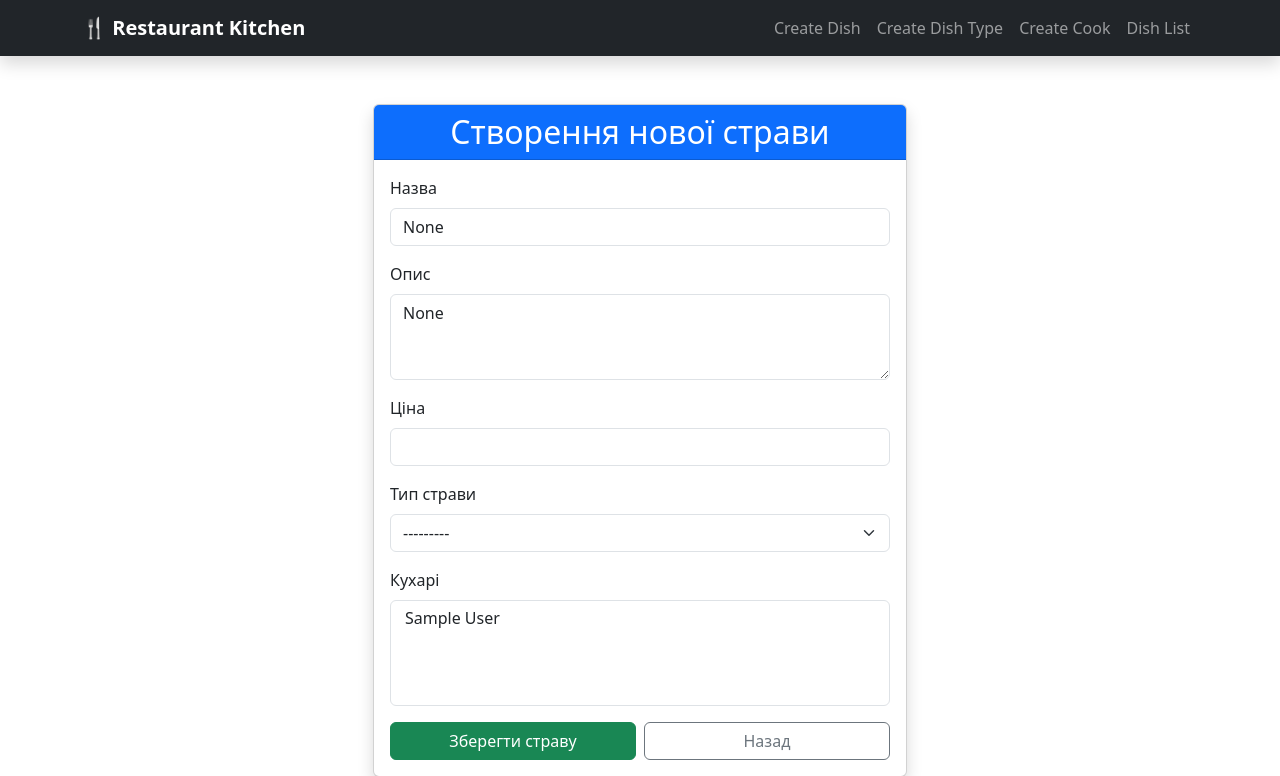
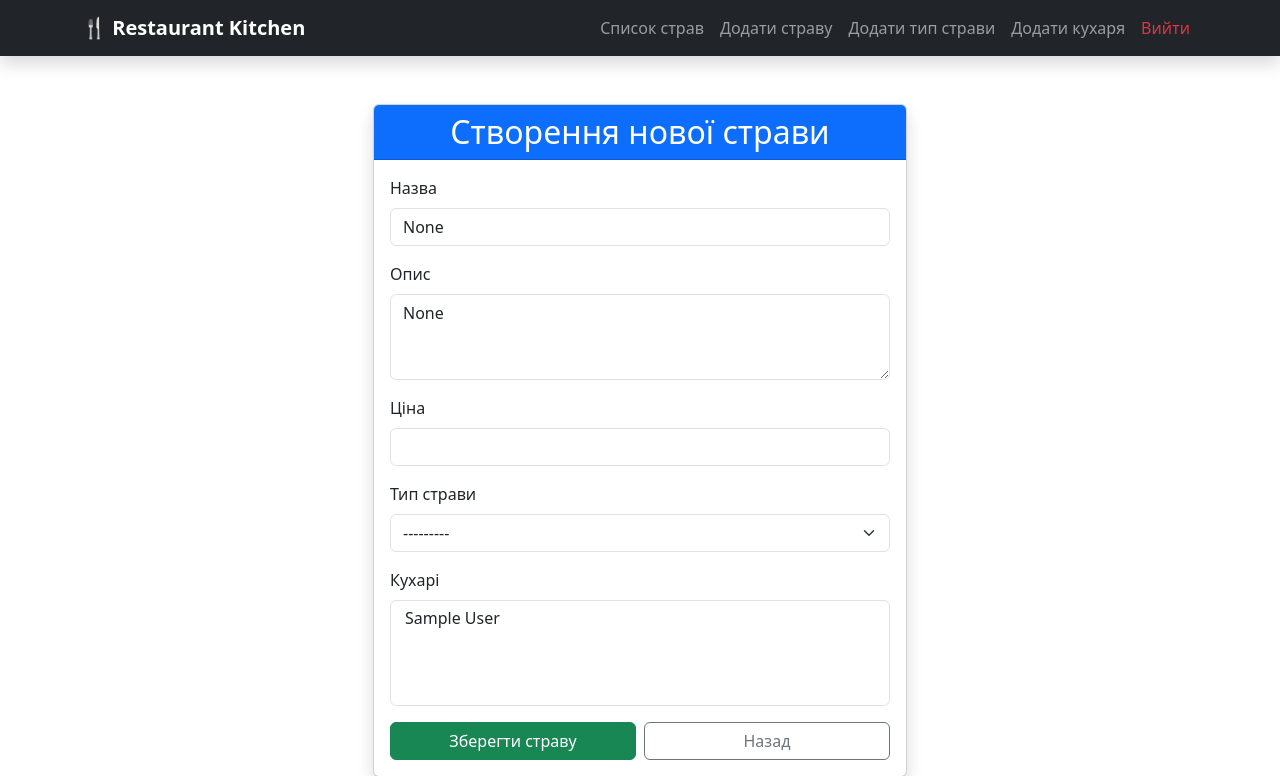
Before and after one commit to spa7id/restaurant-kitchen-service, a Django app: page /dish/create/ in a window 1280 px wide. Shown: the top 776 px of the page. Run offline with Django 4.2, Linux system fonts and the light colour scheme; the visitor is signed in with stand-in values (Sample User, id 1); data comes from the database, SQL or seed files in the repository; data that the repository does not hold is empty.

Commit message:
add login/logout button, update base.html, create register.html

```diff
--- a/kitchen/models.py
+++ b/kitchen/models.py
@@ -25,5 +25,11 @@
     )
     cooks = models.ManyToManyField(Cook, related_name='dishes')
 
+
+    class Meta:
+        permissions = [
+            ("can_add_dish", "Can add new dish"),
+        ]
+
     def __str__(self):
         return self.name
--- a/kitchen/urls.py
+++ b/kitchen/urls.py
@@ -9,6 +9,7 @@
     DishTypeCreateView,
     CookerCreateView,
     home,
+    RegisterView,
 )
 
 urlpatterns = [
@@ -22,5 +23,6 @@
     path("", home, name="home"),
     path('login/', auth_views.LoginView.as_view(template_name='login.html'), name='login'),
     path('logout/', auth_views.LogoutView.as_view(), name='logout'),
+    path("register/", RegisterView.as_view(), name="register")
 
 ]
--- a/kitchen/views.py
+++ b/kitchen/views.py
@@ -1,3 +1,4 @@
+from django.contrib.auth.forms import UserCreationForm
 from django.contrib.auth.mixins import LoginRequiredMixin
 from django.shortcuts import render
 from django.urls import reverse_lazy
@@ -65,15 +66,17 @@
         return super().form_valid(form)
 
 def home(request):
-    num_dish_types = Dish.objects.values("dish_type").distinct().count()
+    num_dish_types = DishType.objects.count()
     num_cooks = Cook.objects.count()
     num_dishes = Dish.objects.count()
+
 
     return render(request, 'index.html', {
         'num_dish_types': num_dish_types,
         'num_cooks': num_cooks,
         'num_dishes': num_dishes,
     })
+
 
 class DishTypeCreateView(CreateView):
     model = DishType
@@ -89,3 +92,8 @@
     form_class = DishTypeForm
     template_name = "dish_type_update.html"
     success_url = reverse_lazy("dish_list")
+
+class RegisterView(CreateView):
+    form_class = UserCreationForm
+    template_name = "register.html"
+    success_url = reverse_lazy("login")
--- a/templates/base.html
+++ b/templates/base.html
@@ -13,24 +13,40 @@
     <header>
         <nav class="navbar navbar-expand-lg navbar-dark bg-dark shadow">
             <div class="container">
-                <a class="navbar-brand fw-bold" href="#">🍴 Restaurant Kitchen</a>
+                <a class="navbar-brand fw-bold" href="{% url 'home' %}">🍴 Restaurant Kitchen</a>
                 <button class="navbar-toggler" type="button" data-bs-toggle="collapse" data-bs-target="#navbarNav" aria-controls="navbarNav" aria-expanded="false" aria-label="Toggle navigation">
                     <span class="navbar-toggler-icon"></span>
                 </button>
                 <div class="collapse navbar-collapse" id="navbarNav">
                     <ul class="navbar-nav ms-auto">
+                        {% if user.is_authenticated %}
                             <li class="nav-item">
-                            <a class="nav-link" href="{% url 'dish_create' %}">Create Dish</a>
+                                <a class="nav-link" href="{% url 'dish_list' %}">Список страв</a>
+                            </li>
+                            {% if perms.kitchen.can_add_dish %}
+                                <li class="nav-item">
+                                    <a class="nav-link" href="{% url 'dish_create' %}">Додати страву</a>
                                 </li>
                                 <li class="nav-item">
-                            <a class="nav-link" href="{% url 'create_dish_type' %}">Create Dish Type</a>
+                                    <a class="nav-link" href="{% url 'create_dish_type' %}">Додати тип страви</a>
+                                </li>
+                            {% endif %}
+                            {% if user.is_superuser %}
+                                <li class="nav-item">
+                                    <a class="nav-link" href="{% url 'create_cook' %}">Додати кухаря</a>
+                                </li>
+                            {% endif %}
+                            <li class="nav-item">
+                                <a class="nav-link text-danger" href="{% url 'logout' %}">Вийти</a>
+                            </li>
+                        {% else %}
+                            <li class="nav-item">
+                                <a class="nav-link" href="{% url 'login' %}">Увійти</a>
                             </li>
                             <li class="nav-item">
-                            <a class="nav-link" href="{% url 'create_cook' %}">Create Cook</a>
+                                <a class="nav-link" href="{% url 'register' %}">Реєстрація</a>
                             </li>
-                        <li class="nav-item">
-                            <a class="nav-link" href="{% url 'dish_list' %}">Dish List</a>
-                        </li>
+                        {% endif %}
                     </ul>
                 </div>
             </div>
```
Also changed, not shown: templates/register.html (added, +16 -0 lines). Lines whose indentation alone changed are shown as unchanged.
